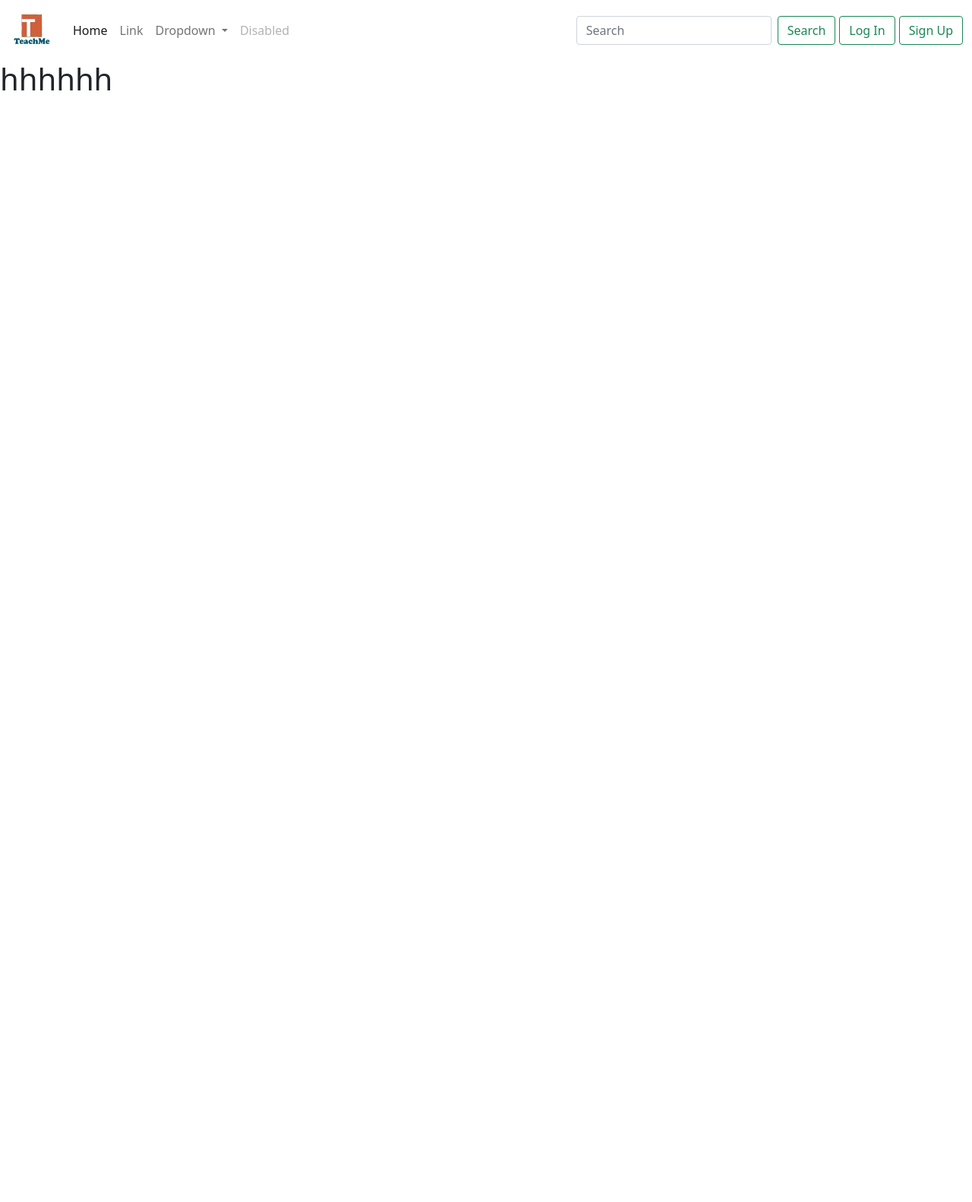
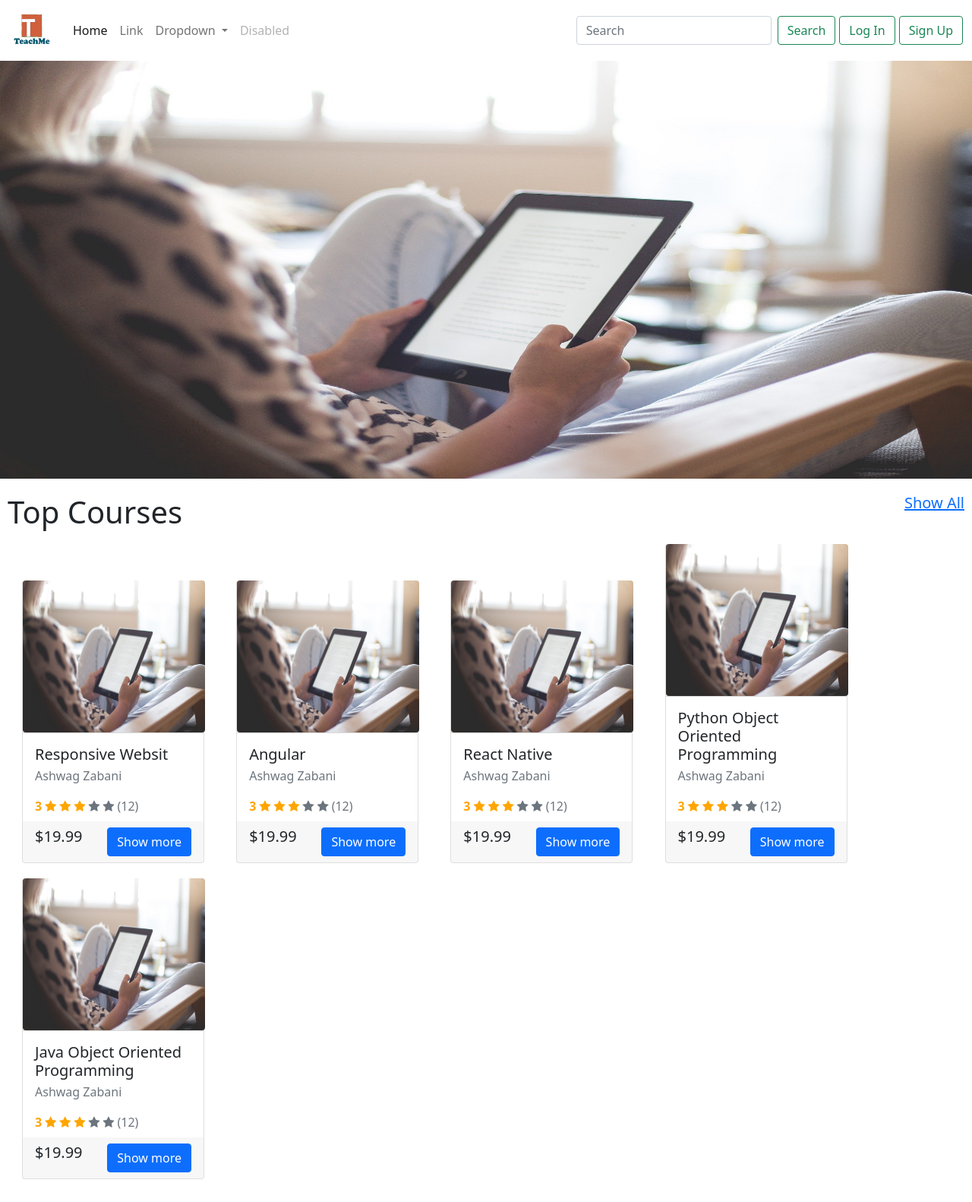
Before and after one commit to ashwagzabani/TeachMe, a Django app: page / in a window 1280 px wide. Shown: the whole page at 76% size. Before the commit the page ends 119 px from the top, so only its background shows below. Run offline with Django 3.2, Linux system fonts and the light colour scheme; some libraries are stand-ins or nearby versions.

Commit message:
front end: a list of top courses

```diff
--- /dev/null
+++ b/platform_app/static/index.css
@@ -0,0 +1,48 @@
+.landing-image{
+    height: 550px;
+}
+
+.landing-image .img-fluid1{
+    width: 100%;
+    height: 100%;
+}
+
+.list-top-courses{
+    margin: 20px 10px;
+}
+
+.main{
+    display: flex;
+    justify-content: space-between;
+}
+
+.list-top-courses img{
+    border-radius: .25rem ;
+}
+
+.list-top-courses .card{
+    display: inline-block;
+    margin: 10px 19px;
+    border-top: none;
+    width: 240px;
+}
+
+.card-header{
+    padding: 0px;
+}
+
+.card-body{
+    width: 100%;
+    padding-bottom: 0;
+    border-bottom: none;
+}
+
+.card-footer{
+    border-top: none;
+    display: flex;
+    justify-content: space-between;
+}
+
+.checked{
+    color: orange;
+}
--- a/platform_app/templates/index.html
+++ b/platform_app/templates/index.html
@@ -1,4 +1,137 @@
 {% extends 'base.html'%}
+{% load static %}
 {% block content%}
-<h1>hhhhhh</h1>
+<link href="{% static 'index.css' %}" rel="stylesheet" type="text/css" />
+<link rel="stylesheet" href="https://cdnjs.cloudflare.com/ajax/libs/font-awesome/4.7.0/css/font-awesome.min.css">
+
+<div>
+    <div class="landing-image">
+        <img src="{% static 'landing-image.jpg' %}" class="img-fluid1" alt="landing-image" />
+    </div>
+    <div class="list-top-courses">
+        <div class="main">
+            <h1>Top Courses</h1>
+            <h5><a href="#">Show All</a></h5>
+        </div>
+
+        <div class="card">
+            <div class="card-header">
+                <img src="{% static 'landing-image.jpg' %}" alt="landing-image" width="240" height="200" />
+            </div>
+            <div class="card-body">
+                <h5>Responsive Websit</h5>
+                <div class="card-subtitle mb-2 text-muted">
+                    <p>Ashwag Zabani</p>
+                    <span><b class="checked">3</b></span>
+                    <span class="fa fa-star checked"></span>
+                    <span class="fa fa-star checked"></span>
+                    <span class="fa fa-star checked"></span>
+                    <span class="fa fa-star"></span>
+                    <span class="fa fa-star"></span>
+                    <span>(12)</span>
+                </div>
+            </div>
+
+            <div class="card-footer">
+                <h5>$19.99</h5>
+                <button class="btn btn-primary">Show more</button>
+            </div>
+        </div>
+
+        <div class="card">
+            <div class="card-header">
+                <img src="{% static 'landing-image.jpg' %}" alt="landing-image" width="240" height="200" />
+            </div>
+            <div class="card-body">
+                <h5>Angular</h5>
+                <div class="card-subtitle mb-2 text-muted">
+                    <p>Ashwag Zabani</p>
+                    <span><b class="checked">3</b></span>
+                    <span class="fa fa-star checked"></span>
+                    <span class="fa fa-star checked"></span>
+                    <span class="fa fa-star checked"></span>
+                    <span class="fa fa-star"></span>
+                    <span class="fa fa-star"></span>
+                    <span>(12)</span>
+                </div>
+            </div>
+
+            <div class="card-footer">
+                <h5>$19.99</h5>
+                <button class="btn btn-primary">Show more</button>
+            </div>
+        </div>
+
+        <div class="card">
+            <div class="card-header">
+                <img src="{% static 'landing-image.jpg' %}" alt="landing-image" width="240" height="200" />
+            </div>
+            <div class="card-body">
+                <h5>React Native</h5>
+                <div class="card-subtitle mb-2 text-muted">
+                    <p>Ashwag Zabani</p>
+                    <span><b class="checked">3</b></span>
+                    <span class="fa fa-star checked"></span>
+                    <span class="fa fa-star checked"></span>
+                    <span class="fa fa-star checked"></span>
+                    <span class="fa fa-star"></span>
+                    <span class="fa fa-star"></span>
+                    <span>(12)</span>
+                </div>
+            </div>
+
+            <div class="card-footer">
+                <h5>$19.99</h5>
+                <button class="btn btn-primary">Show more</button>
+            </div>
+        </div>
+
+        <div class="card">
+            <div class="card-header">
+                <img src="{% static 'landing-image.jpg' %}" alt="landing-image" width="240" height="200" />
+            </div>
+            <div class="card-body">
+                <h5>Python Object Oriented Programming</h5>
+                <div class="card-subtitle mb-2 text-muted">
+                    <p>Ashwag Zabani</p>
+                    <span><b class="checked">3</b></span>
+                    <span class="fa fa-star checked"></span>
+                    <span class="fa fa-star checked"></span>
+                    <span class="fa fa-star checked"></span>
+                    <span class="fa fa-star"></span>
+                    <span class="fa fa-star"></span>
+                    <span>(12)</span>
+                </div>
+            </div>
+            <div class="card-footer">
+                <h5>$19.99</h5>
+                <button class="btn btn-primary">Show more</button>
+            </div>
+        </div>
+
+        <div class="card">
+            <div class="card-header">
+                <img src="{% static 'landing-image.jpg' %}" alt="landing-image" width="240" height="200" />
+            </div>
+            <div class="card-body">
+                <h5>Java Object Oriented Programming</h5>
+                <div class="card-subtitle mb-2 text-muted">
+                    <p>Ashwag Zabani</p>
+                    <span><b class="checked">3</b></span>
+                    <span class="fa fa-star checked"></span>
+                    <span class="fa fa-star checked"></span>
+                    <span class="fa fa-star checked"></span>
+                    <span class="fa fa-star"></span>
+                    <span class="fa fa-star"></span>
+                    <span>(12)</span>
+                </div>
+            </div>
+
+            <div class="card-footer">
+                <h5>$19.99</h5>
+                <button class="btn btn-primary">Show more</button>
+            </div>
+        </div>
+    </div>
+</div>
 {% endblock %}
--- a/platform_app/urls.py
+++ b/platform_app/urls.py
@@ -4,6 +4,6 @@ from . import views
 
 urlpatterns = [
     path('', views.index, name='index'),
-    path('log_in/', views.log_in, name='log_in'),
-    path('sign_up/', views.sign_up, name='sign_up'),
+    path('logIn/', views.log_in, name='log_in'),
+    path('signUp/', views.sign_up, name='sign_up'),
 ]
--- a/platform_app/views.py
+++ b/platform_app/views.py
@@ -4,12 +4,12 @@ from django.http import HttpResponse
 
 
 def index(request):
-    return render(request, 'index.html')
+    return render(request, 'index.html', {"title": "Home"})
 
 
 def log_in(request):
-    return render(request, 'index.html')
+    return render(request, 'index.html', {"title": "Log In"})
 
 
 def sign_up(request):
-    return render(request, 'index.html')
+    return render(request, 'index.html', {"title": "Sign Up"})
```
Also changed, not shown: platform_app/templates/access/sign_up.py (added, +41 -0 lines), platform_app/static/landing-image.jpg (added), platform_app/templates/access/log_in.py (added).
